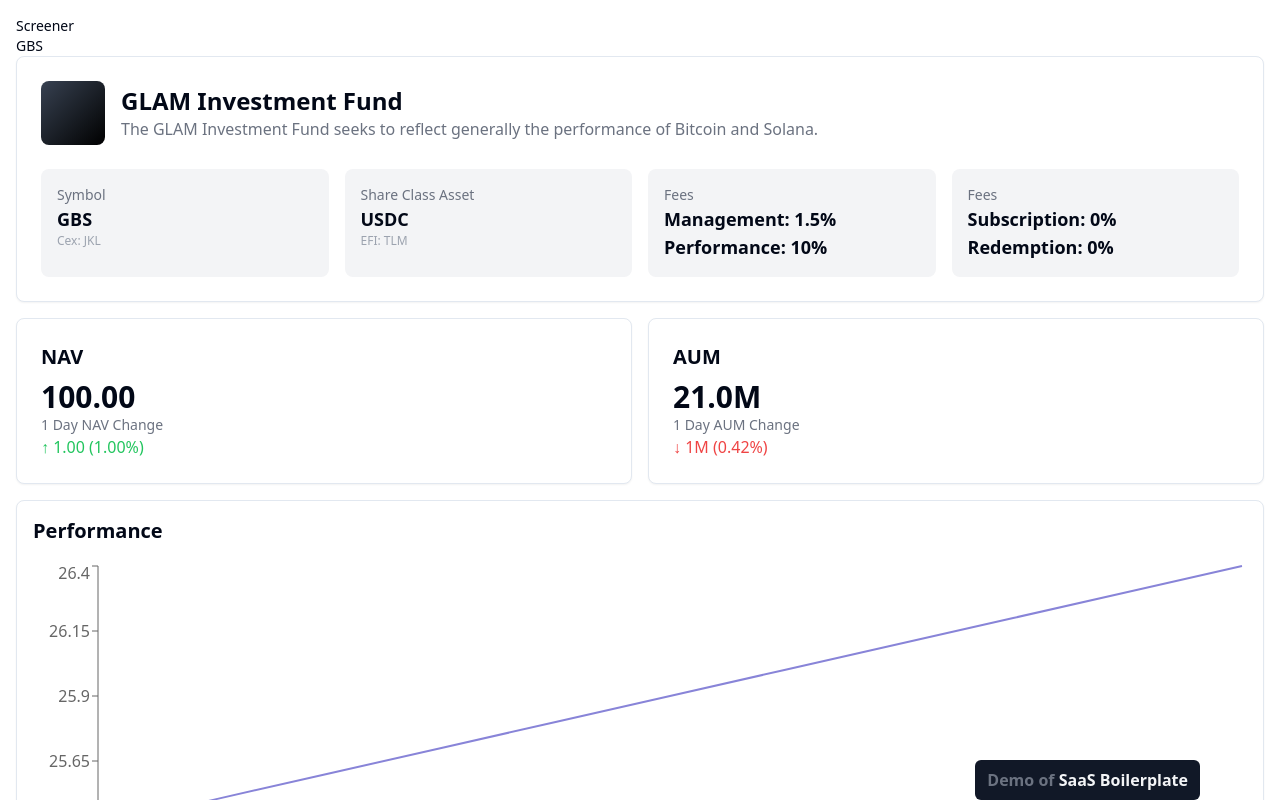
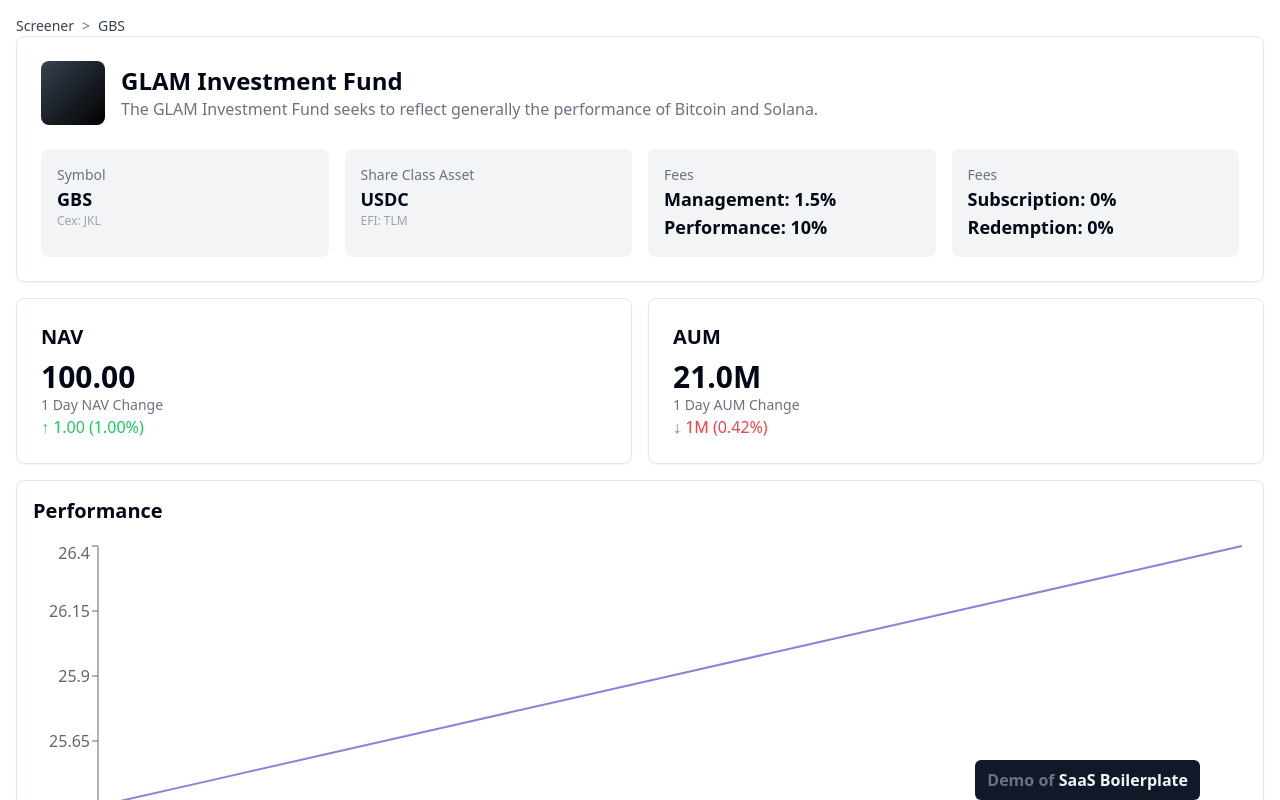
Before and after one commit to dhiazfathra/frontend-starter, a Next.js app: page /en in a window 1280 px wide. Shown: the top 800 px of the page. Built offline with nearby package versions, Linux system fonts and the light colour scheme.

Commit message:
feat: implement breadcrumb

```diff
--- a/src/app/[locale]/page.tsx
+++ b/src/app/[locale]/page.tsx
@@ -1,15 +1,28 @@
 import { FundDetails } from '@/templates/FundDetails';
 
-export default function GBSPage() {
+const GBSPage: React.FC = () => {
   return (
     <div className="container mx-auto p-4">
       <div className="breadcrumbs text-sm">
-        <ul>
-          <li>Screener</li>
-          <li>GBS</li>
+        <ul className="flex items-center space-x-2">
+          <li>
+            <a href="#" className="text-gray-700 hover:text-blue-500">
+              Screener
+            </a>
+          </li>
+          <li className="text-gray-500">
+            <span>&gt;</span>
+          </li>
+          <li>
+            <a href="#" className="text-gray-700 hover:text-blue-500">
+              GBS
+            </a>
+          </li>
         </ul>
       </div>
       <FundDetails />
     </div>
   );
-}
+};
+
+export default GBSPage;
```
